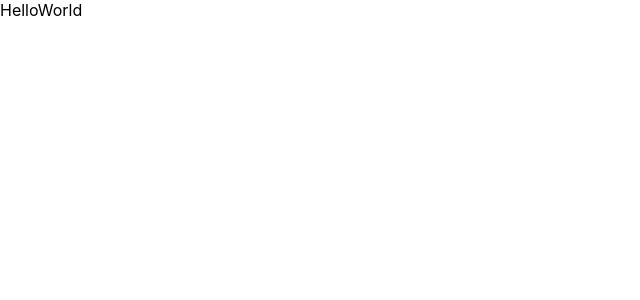
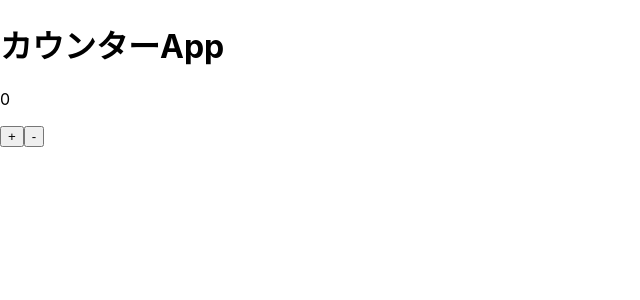
Before and after one commit to kazuki-koyama/JavaScript_study, a React (Create React App) app in the folder todo/: page / in a window 1280 px wide. Shown: the top 300 px of the page, without its empty margins (0-640 px from the left). Built offline with nearby package versions, Linux system fonts and the light colour scheme.

Commit message:
[add] カウントアップアプリ

```diff
--- a/todo/src/App.js
+++ b/todo/src/App.js
@@ -1,11 +1,31 @@
+import React, { useState } from 'react';
 import logo from './logo.svg';
 import './App.css';
 
+const CountApp = () => {
+  const [count, setCount] = useState(0);
+  const plus = () => {
+    setCount(count + 1);
+  };
+  const minus = () => {
+    setCount(count - 1);
+  };
+
+  return (
+    <div>
+      <h1>カウンターApp</h1>
+      <p>{count}</p>
+      <div>
+        <button onClick={plus}>+</button>
+        <button onClick={minus}>-</button>
+      </div>
+    </div>
+  );
+};
+
 function App() {
     return (
-      <div>
-        HelloWorld
-      </div>
+      <CountApp />
     );
   // return (
   //   <div className="App">
```
